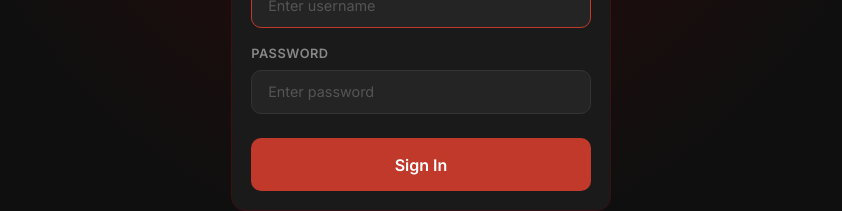
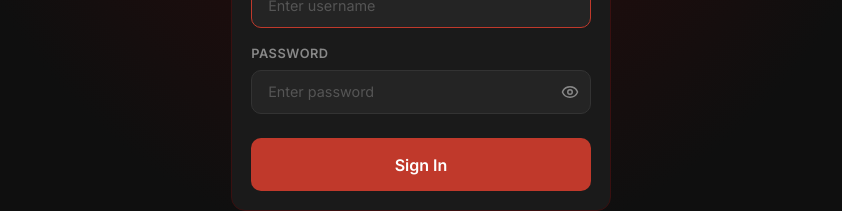
Before and after one commit to aliroohan/golden_wok_frontend, a Next.js app: page /login in a window 1280 px wide. Shown: the part 420-631 px from the top of the page, without its empty margins (219-1061 px from the left). Built offline with nearby package versions, Linux system fonts and the light colour scheme; no server answers.

Commit message:
feat: implement POS interface with order management and authentication support

```diff
--- a/app/login/page.tsx
+++ b/app/login/page.tsx
@@ -2,6 +2,7 @@
 import { useState } from 'react';
 import { useRouter } from 'next/navigation';
 import { useAuth } from '@/context/AuthContext';
+import { Eye, EyeOff } from 'lucide-react';
 
 export default function LoginPage() {
   const { login } = useAuth();
@@ -9,6 +10,7 @@
   const [form, setForm] = useState({ username: '', password: '' });
   const [error, setError] = useState('');
   const [loading, setLoading] = useState(false);
+  const [showPassword, setShowPassword] = useState(false);
 
   const handleSubmit = async (e: React.FormEvent) => {
     e.preventDefault();
@@ -53,15 +55,39 @@
 
             <div>
               <label className="label">Password</label>
+              <div style={{ position: 'relative' }}>
                 <input
                   id="password"
-                type="password"
+                  type={showPassword ? 'text' : 'password'}
                   className="input"
                   placeholder="Enter password"
                   value={form.password}
                   onChange={(e) => setForm({ ...form, password: e.target.value })}
                   required
+                  style={{ paddingRight: '2.5rem' }}
                 />
+                <button
+                  type="button"
+                  onClick={() => setShowPassword(!showPassword)}
+                  style={{
+                    position: 'absolute',
+                    right: '0.75rem',
+                    top: '50%',
+                    transform: 'translateY(-50%)',
+                    background: 'none',
+                    border: 'none',
+                    cursor: 'pointer',
+                    color: '#888',
+                    display: 'flex',
+                    alignItems: 'center',
+                    justifyContent: 'center',
+                    padding: 0,
+                  }}
+                  title={showPassword ? 'Hide password' : 'Show password'}
+                >
+                  {showPassword ? <EyeOff size={18} /> : <Eye size={18} />}
+                </button>
+              </div>
             </div>
 
             {error && (
--- a/app/pos/page.tsx
+++ b/app/pos/page.tsx
@@ -55,9 +55,7 @@
 
   // Cart handlers
   const addItem = (item: CachedMenuItem) => {
-    if (item.variants.length > 1) { setPickerItem(item); return; }
-    const v = item.variants[0];
-    addToCart({ menuItemId: item._id, menuItemName: item.name, variantId: v._id, variantLabel: v.label, qty: 1, priceAtSale: v.price });
+    setPickerItem(item);
   };
 
   const addToCart = (cartItem: CartItem) => {
```
Lines whose indentation alone changed are shown as unchanged.
